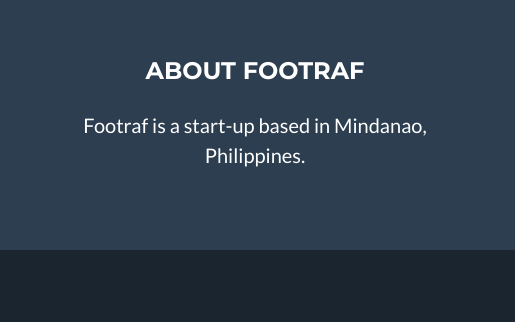
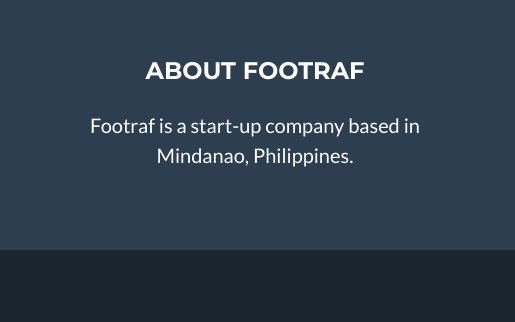
Before and after one commit to clydeinwebdev/clydeinwebdev.github.io, a website with bundled scripts: page footraf/index.html in a window 1280 px wide. Shown: the part 2047-2369 px from the top of the page, 765-1280 px from the left. Built offline with nearby package versions, Linux system fonts and the light colour scheme.

Commit message:
Update index.html

```diff
--- a/footraf/index.html
+++ b/footraf/index.html
@@ -246,7 +246,7 @@
         <!-- Footer About Text -->
         <div class="col-lg-4">
           <h4 class="text-uppercase mb-4">About Footraf</h4>
-          <p class="lead mb-0">Footraf is a start-up based in Mindanao, Philippines.</p>
+          <p class="lead mb-0">Footraf is a start-up company based in Mindanao, Philippines.</p>
         </div>
 
       </div>
```
